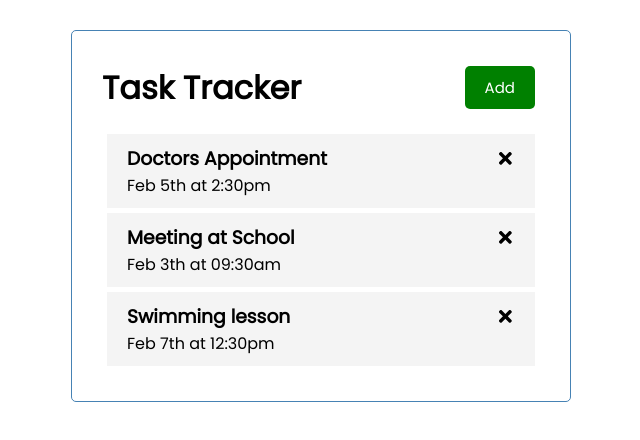
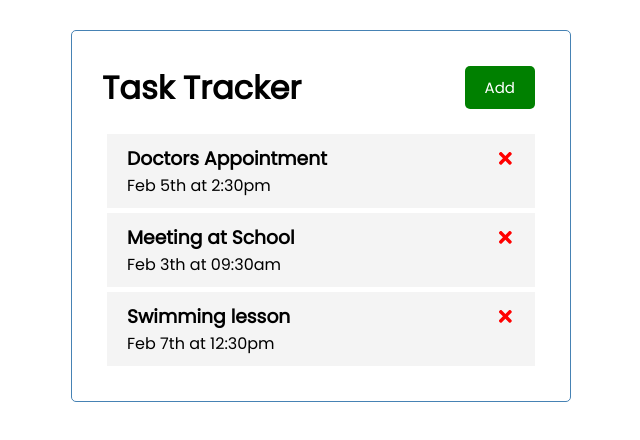
Before and after one commit to BenjaminNeustadt/React-JS-crash-course, a React (Create React App) app: page / in a window 1280 px wide. Shown: the top 440 px of the page, without its empty margins (319-959 px from the left). Built offline with nearby package versions, Linux system fonts and the light colour scheme.

Commit message:
Add: color to the FaTimes

```diff
--- a/src/components/Task.js
+++ b/src/components/Task.js
@@ -3,7 +3,8 @@ import { FaTimes } from 'react-icons/fa'
 const Task = ({task}) => {
   return (
     <div className="task">
-      <h3>{task.text} <FaTimes /></h3>
+      <h3>{task.text} <FaTimes style={{color:
+      'red', cursor: 'pointer' }}/></h3>
       <p>{task.day}</p>
     </div>
   )
```
